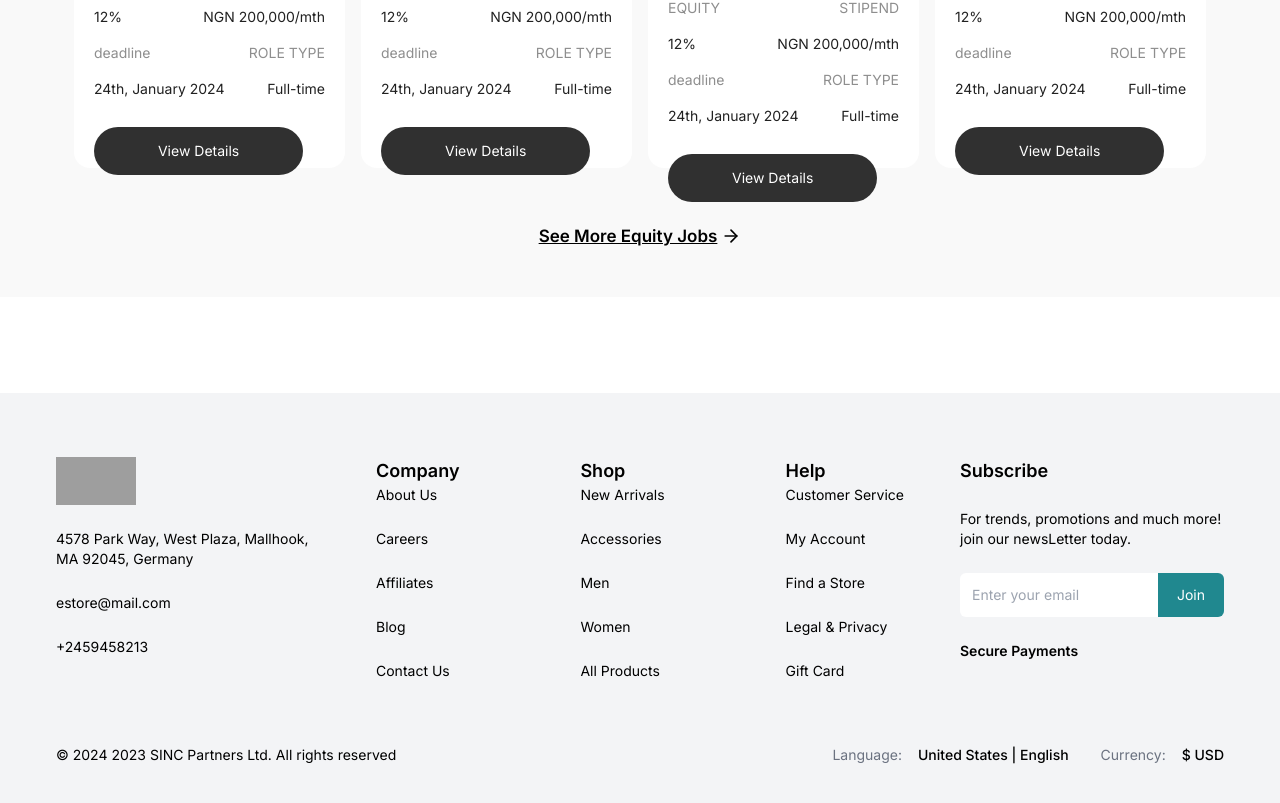
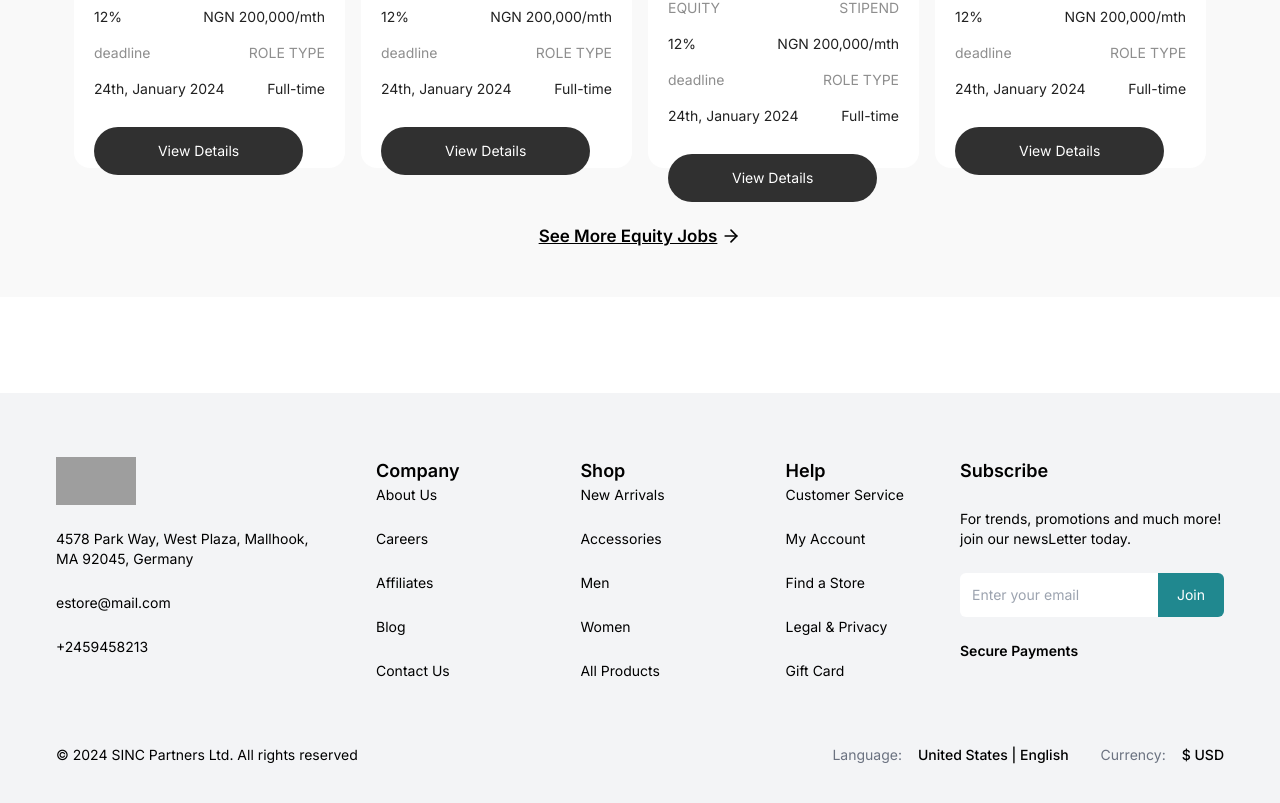
Before and after one commit to agausha/sinc-homepage, a Next.js app: page / in a window 1280 px wide. Shown: the part 6914-7717 px from the top of the page. Built offline with nearby package versions, Linux system fonts and the light colour scheme; grey boxes are pictures that could not be loaded.

Commit message:
Update Year in footer

```diff
--- a/components/footer/Footer.tsx
+++ b/components/footer/Footer.tsx
@@ -113,7 +113,7 @@ function Footer() {
       <div className="flex flex-col md:flex-row items-center justify-between gap-8 mt-16">
         <div className="">
           {" "}
-          &copy; {new Date().getFullYear()} 2023 SINC Partners Ltd. All rights
+          &copy; {new Date().getFullYear()} SINC Partners Ltd. All rights
           reserved
         </div>
         <div className="flex flex-col gap-8 md:flex-row">
```
